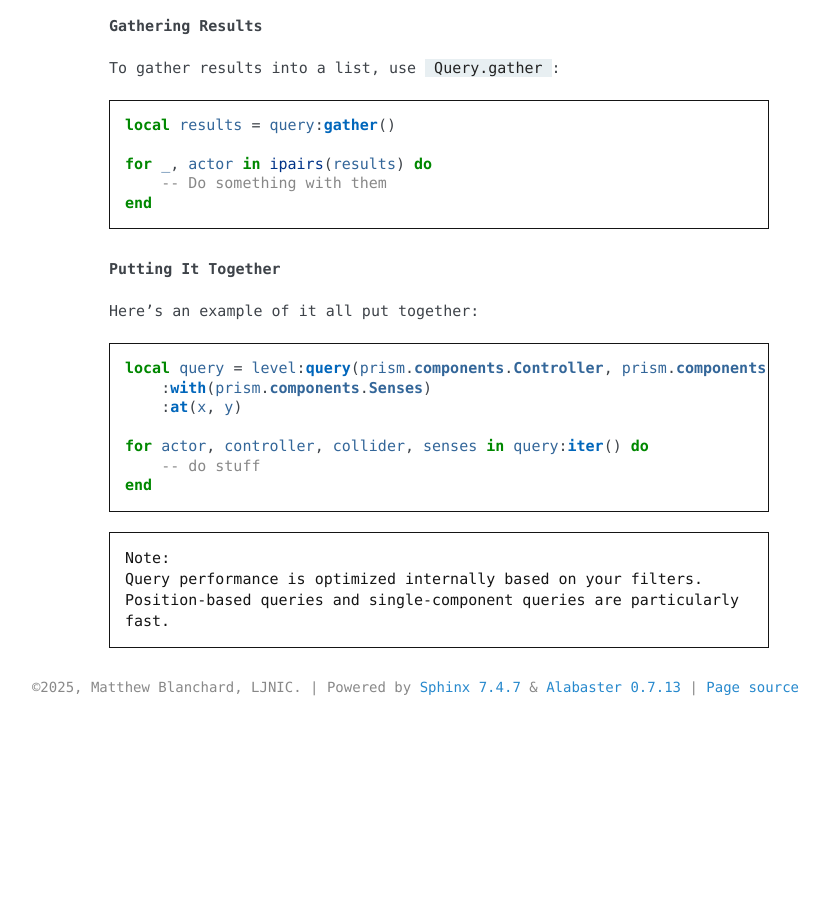
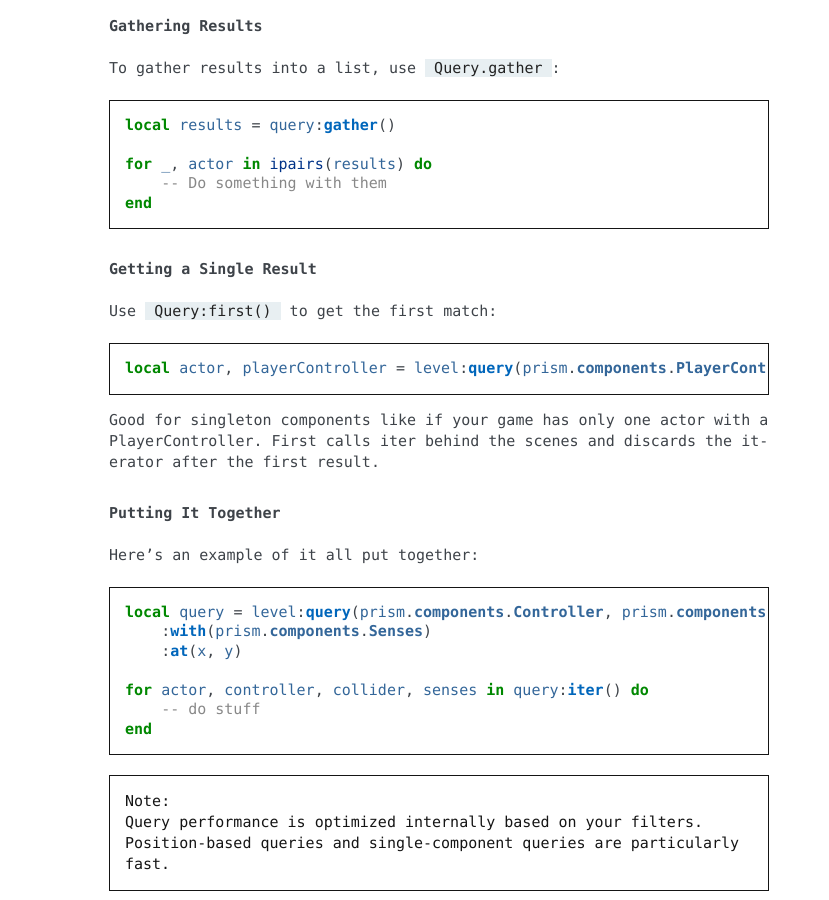
Before and after one commit to drewww/prism, a Sphinx documentation site: the page built from docs/source/how-tos/query.rst, in a window 1280 px wide and 900 px high, scrolled down 1008 px. Shown: the whole window, without its empty margins (311-1140 px from the left). Built offline with Sphinx 7.4.7, drawn with Linux system fonts in a browser that asks for light colours; pages that are not in the unit, such as notebooks, are missing from menus; cross-references to code outside the pages are shown as plain code; before the commit the page ends 1737 px from its top, so only the background shows below that; some of the changed text lies outside the part shown.

Commit message:
Added query:first to docs.

```diff
--- a/docs/source/how-tos/query.rst
+++ b/docs/source/how-tos/query.rst
@@ -60,6 +60,18 @@ To gather results into a list, use :lua:func:`Query.gather`:
         -- Do something with them
     end
 
+Getting a Single Result
+-----------------------
+
+Use ``Query:first()`` to get the first match:
+
+.. code:: lua
+
+    local actor, playerController = level:query(prism.components.PlayerController):first()
+
+Good for singleton components like if your game has only one actor with a PlayerController.
+First calls iter behind the scenes and discards the iterator after the first result.
+
 
 Putting It Together
 -----------------
```
Also changed, not shown: docs/source/making-a-roguelike/part1.rst (+8 -3 lines).
